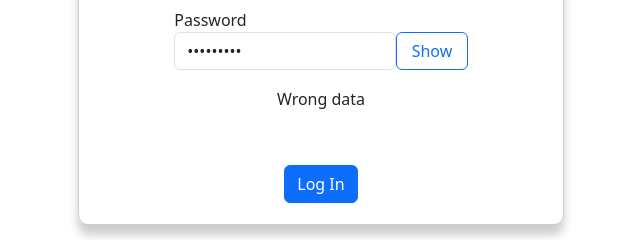
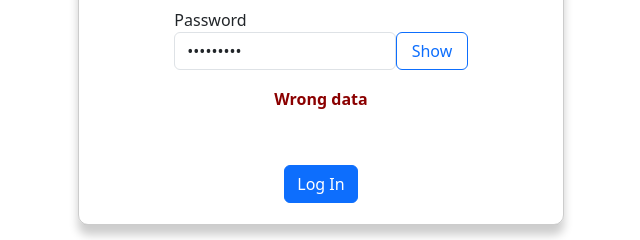
Before and after one commit to ddomingo-nikita/webseerver_rep, a website: page public/login.html in a window 1280 px wide. Both pictures are taken after typing "Sample", "Sample123" into the empty fields and a click on the input "Log In". Shown: the part 375-615 px from the top of the page, 319-959 px from the left. Drawn offline with nearby package versions, Linux system fonts and the light colour scheme; no server answers.

Commit message:
changed style of error message

```diff
--- a/public/login.html
+++ b/public/login.html
@@ -26,7 +26,7 @@
                            type="password" required/>
                     <button class="btn btn-outline-primary" type="button" onclick="togglePasswordField()" id="show-button">Show</button>
                 </label>
-                <span class="alert" id="error-text" style="display: none">Wrong data</span>
+                <span class="alert" id="error-text" style="display: none; color: darkred; font-weight: bold">Wrong data</span>
 
             </div>
             <input type="submit" class="btn btn-primary" value="Log In" onclick="logIn(event)"/>
```
